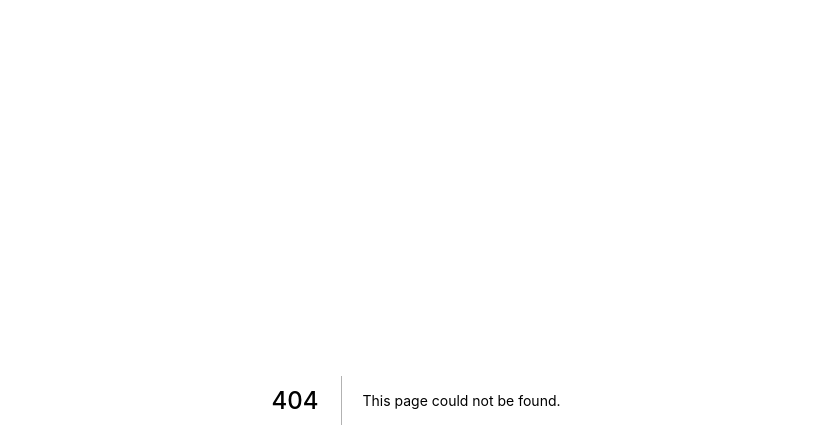
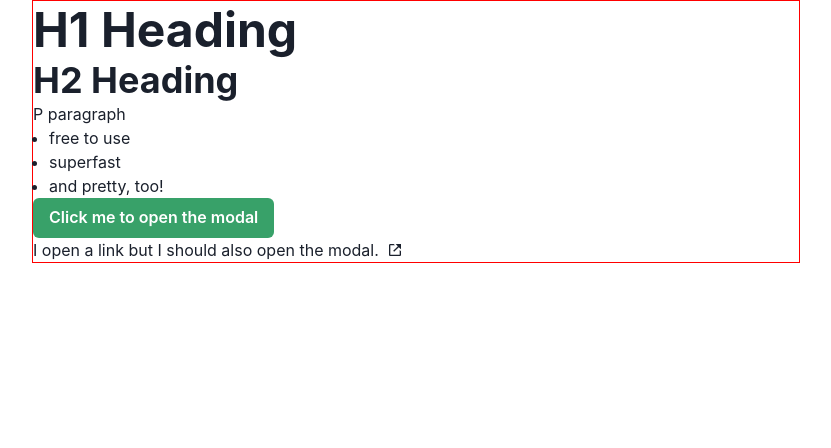
Before and after one commit to jaisharx/conversional-challenge, a Next.js app: page /test in a window 1280 px wide. Before the commit this address had no page. Shown: the top 448 px of the page, without its empty margins (224-1055 px from the left). Built offline with nearby package versions, Linux system fonts and the light colour scheme.

Commit message:
adding test page

```diff
--- /dev/null
+++ b/pages/test.jsx
@@ -0,0 +1,29 @@
+import { Box, Button, Center, Heading, useDisclosure } from '@chakra-ui/react';
+import ModalComponent from 'components/ModalComponent';
+import BoxComponent from 'components/BoxComponent';
+import ButtonComponent from 'components/ButtonComponent';
+import H1Component from 'components/H1Component';
+import H2Component from 'components/H2Component';
+import LinkComponent from 'components/LinkComponent';
+import ListComponent from 'components/ListComponent';
+import ParagraphComponent from 'components/ParagraphComponent';
+
+export default function TestPage() {
+    return (
+        <Box maxW="container.md" mx="auto">
+            <BoxComponent borderSize="1px">
+                <H1Component text="H1 Heading" />
+                <H2Component text="H2 Heading" />
+                <ParagraphComponent text="P paragraph" />
+                <ListComponent
+                    li={['free to use', 'superfast', 'and pretty, too!']}
+                />
+                <ButtonComponent text="Click me to open the modal" />
+                <LinkComponent
+                    url="https://lmgtfy.com/"
+                    text="I open a link but I should also open the modal."
+                />
+            </BoxComponent>
+        </Box>
+    );
+}
```
